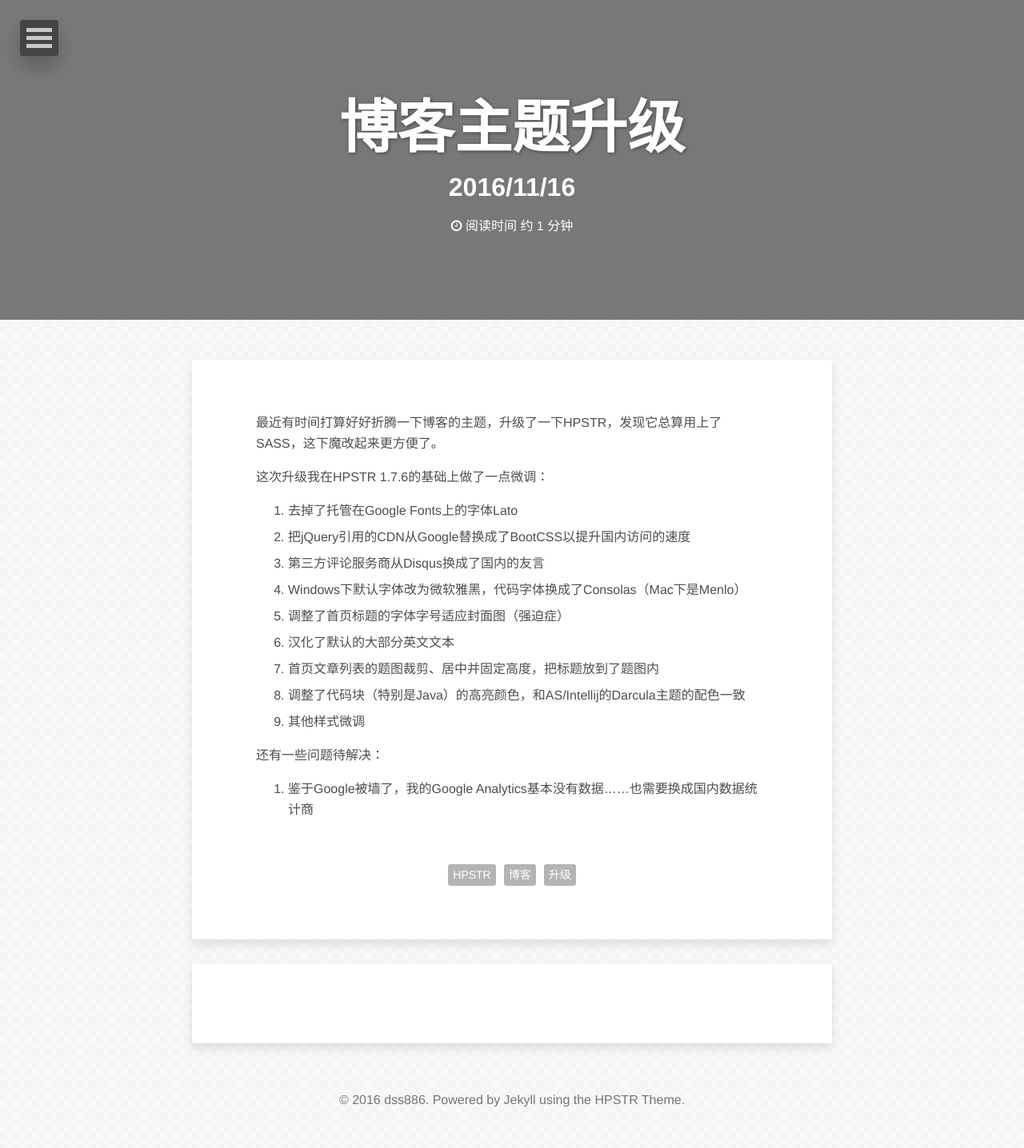
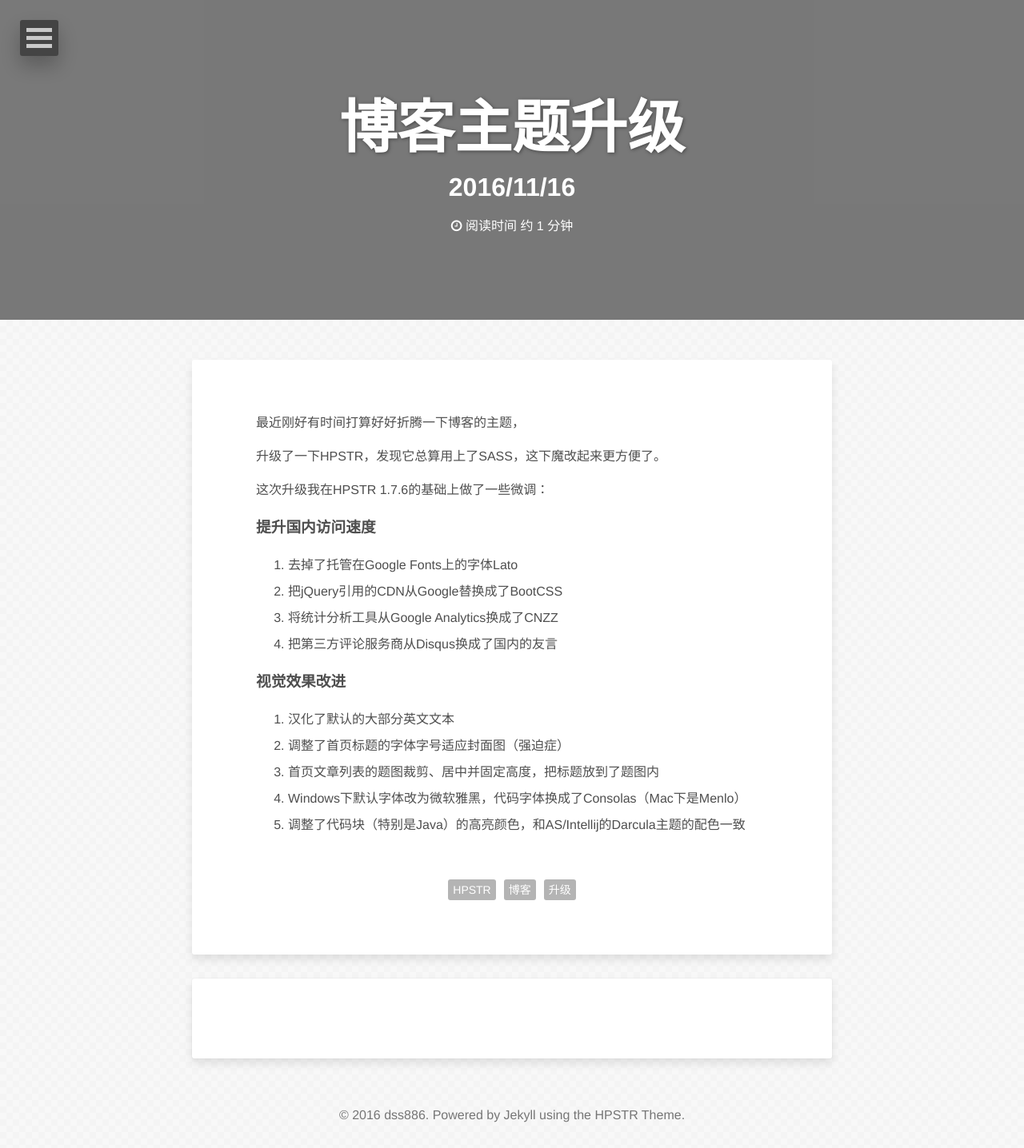
Before and after one commit to dss886/www.dss886.com, a Jekyll site: the page built from _posts/2016-11-16-01.md, in a window 1280 px wide. Shown: the whole page at 80% size. Built offline with Jekyll 4.4.1, drawn with Linux system fonts in a browser that asks for light colours; nearby versions of some CDN libraries; comment, search, counter and statistics services are not loaded.

Commit message:
更新博客文章

```diff
--- a/_posts/2016-11-16-01.md
+++ b/_posts/2016-11-16-01.md
@@ -8,20 +8,23 @@ image:
   feature: 27.jpg
 ---
 
-最近有时间打算好好折腾一下博客的主题，升级了一下HPSTR，发现它总算用上了SASS，这下魔改起来更方便了。
+最近刚好有时间打算好好折腾一下博客的主题，
 
-这次升级我在HPSTR 1.7.6的基础上做了一点微调：
+升级了一下HPSTR，发现它总算用上了SASS，这下魔改起来更方便了。
+
+这次升级我在HPSTR 1.7.6的基础上做了一些微调：
+
+### 提升国内访问速度
 
 1. 去掉了托管在Google Fonts上的字体Lato
-2. 把jQuery引用的CDN从Google替换成了BootCSS以提升国内访问的速度
-3. 第三方评论服务商从Disqus换成了国内的友言
+2. 把jQuery引用的CDN从Google替换成了BootCSS
+3. 将统计分析工具从Google Analytics换成了CNZZ
+4. 把第三方评论服务商从Disqus换成了国内的友言
+
+### 视觉效果改进
+
+1. 汉化了默认的大部分英文文本
+2. 调整了首页标题的字体字号适应封面图（强迫症）
+3. 首页文章列表的题图裁剪、居中并固定高度，把标题放到了题图内
 4. Windows下默认字体改为微软雅黑，代码字体换成了Consolas（Mac下是Menlo）
-5. 调整了首页标题的字体字号适应封面图（强迫症）
-6. 汉化了默认的大部分英文文本
-7. 首页文章列表的题图裁剪、居中并固定高度，把标题放到了题图内
-8. 调整了代码块（特别是Java）的高亮颜色，和AS/Intellij的Darcula主题的配色一致
-9. 其他样式微调
-
-还有一些问题待解决：
-
-1. 鉴于Google被墙了，我的Google Analytics基本没有数据……也需要换成国内数据统计商
+5. 调整了代码块（特别是Java）的高亮颜色，和AS/Intellij的Darcula主题的配色一致
```
